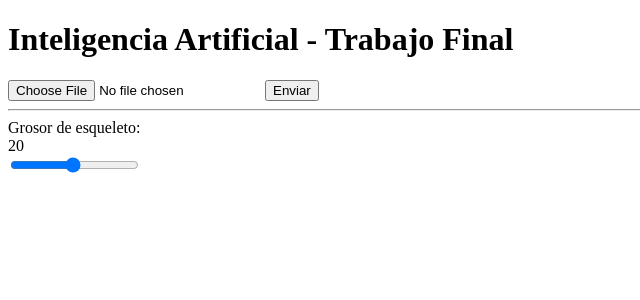
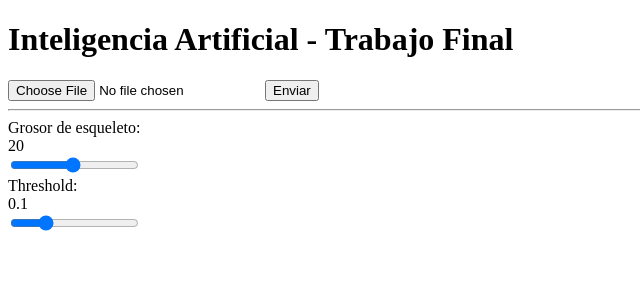
Before and after one commit to FrowsyFrog/IA_TrabajoFinal_2022-02, a Flask app: page / in a window 1280 px wide. Shown: the top 300 px of the page, without its empty margins (0-640 px from the left). Run offline with Flask 2, Linux system fonts and the light colour scheme.

Commit message:
Add thr range slider

```diff
--- a/app.py
+++ b/app.py
@@ -15,11 +15,12 @@ def process():
 
     file = request.files['image'].read() ## byte file
     tck = int(request.values['thickness'])
+    thr = float(request.values['thr'])
     npimg = np.fromstring(file, np.uint8)
     img = cv.imdecode(npimg,cv.IMREAD_COLOR)
 
     # Process image ---
-    img = pe.pose_estimation(img, thickness=tck)
+    img = pe.pose_estimation(img, tck, thr)
     img = pe.resize_image(img, 150, 200)
     img = pe.crop_image(img)
     img = pe.resize_image(img, 28,28)
--- a/scripts/poseEstimation.py
+++ b/scripts/poseEstimation.py
@@ -5,7 +5,6 @@ net = cv.dnn.readNetFromTensorflow("static/graph_opt.pb")
 
 inWidth = 300
 inHeight = 400
-thr = 0.1
 
 BODY_PARTS = { "Nose": 0, "Neck": 1, "RShoulder": 2, "RElbow": 3, "RWrist": 4,
                "LShoulder": 5, "LElbow": 6, "LWrist": 7, "RHip": 8, "RKnee": 9,
@@ -17,7 +16,7 @@ BODY_PARTS = { "Nose": 0, "Neck": 1, "RShoulder": 2, "RElbow": 3, "RWrist": 4,
 POSE_PAIRS = [ ["Neck", "RShoulder"], ["Neck", "LShoulder"], ["RShoulder", "RElbow"],
                ["RElbow", "RWrist"], ["LShoulder", "LElbow"], ["LElbow", "LWrist"], ["Neck", "Nose"]]
 
-def pose_estimation(frame, thickness = 25):
+def pose_estimation(frame, thickness, threshold):
     frameWidth = frame.shape[1]
     frameHeight = frame.shape[0]
 
@@ -40,7 +39,7 @@ def pose_estimation(frame, thickness = 25):
         x = (frameWidth * point[0]) / out.shape[3]
         y = (frameHeight * point[1]) / out.shape[2]
         # Add a point if it's confidence is higher than threshold.
-        points.append((int(x), int(y)) if conf > thr else None)
+        points.append((int(x), int(y)) if conf > threshold else None)
 
     for pair in POSE_PAIRS:
         partFrom = pair[0]
--- a/static/js/index.js
+++ b/static/js/index.js
@@ -3,6 +3,7 @@ window.onload = () => {
 		imagebox = $('#imagebox')
 		const prediction = document.getElementById('prediction');
 		const output = document.getElementById('output');
+		const oThr = document.getElementById('oThr')
 		prediction.textContent = 'Procesando...';
 		input = $('#imageinput')[0]
 		if(input.files && input.files[0])
@@ -10,6 +11,7 @@ window.onload = () => {
 			let formData = new FormData();
 			formData.append('image' , input.files[0]);
 			formData.append('thickness', output.textContent);
+			formData.append('thr', oThr.textContent);
 			console.log(output.textContent);
 			$.ajax({
 				url: "http://localhost:5000/processing", // fix this to your liking
@@ -41,6 +43,11 @@ function onRangeChange(range){
 	output.textContent = range.value;
 }
 
+function onThRangeChange(range){
+	const output = document.getElementById('oThr');
+	output.textContent = range.value;
+}
+
 function readUrl(input){
     imagebox = $('#imagebox')
     console.log("evoked readUrl")
--- a/templates/index.html
+++ b/templates/index.html
@@ -19,6 +19,10 @@
             <div>Grosor de esqueleto: <div id="output">20</div></div>
             <input type="range" min="1" max="40" value="20" class="slider" id="myRange" oninput="onRangeChange(this)">
         </div>
+        <div class="slidecontainer">
+            <div>Threshold: <div id="oThr">0.1</div></div>
+            <input type="range" min="0" max="0.4" value="0.1" class="slider" id="rangeThr" step="0.05" oninput="onThRangeChange(this)">
+        </div>
         <div class="prediction" id="prediction"></div>
         <img id="imagebox" src="">
     </div>
```
